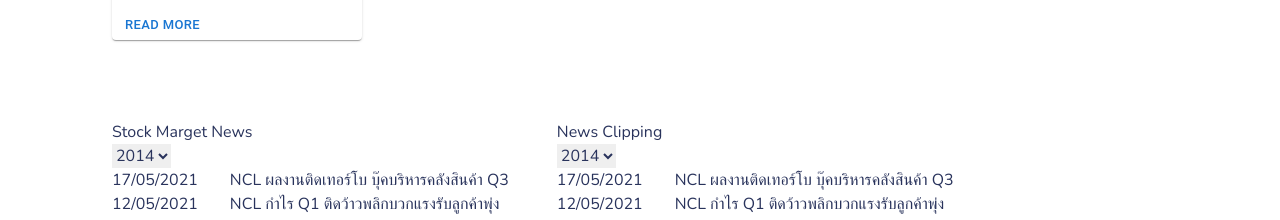
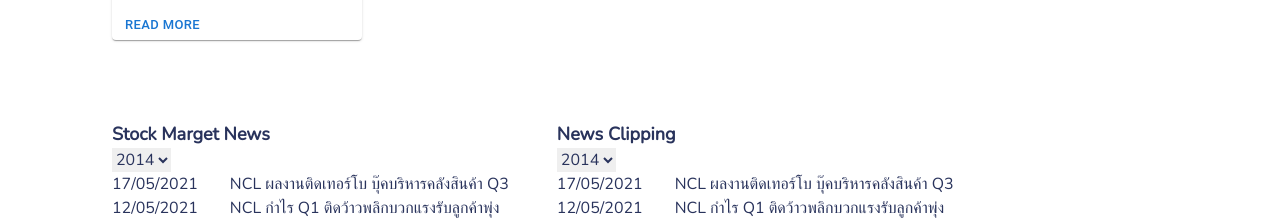
Before and after one commit to PloyyNK/ncl-website, a React (Create React App) app: page /news-events-ncl in a window 1280 px wide. Shown: the part 1360-1580 px from the top of the page. Built offline with nearby package versions, Linux system fonts and the light colour scheme.

Commit message:
add business

```diff
--- a/src/pages/Business.js
+++ b/src/pages/Business.js
@@ -90,6 +90,10 @@ export default function Business() {
                         <img src='https://i.imgur.com/UGiBAPz.jpg' />
                     </div>
                 </div>
+                <div>
+                    <h1 className='font-bold text-2xl ml-8'>Summary of the nature of logistics management services</h1>
+                    <img className='w-4/6 mx-auto mt-8 mb-8' src='https://www.nclthailand.com/uploads/upfiles/images/%E0%B8%A5%E0%B8%B1%E0%B8%81%E0%B8%A9%E0%B8%93%E0%B8%B0%E0%B8%9B%E0%B8%A3%E0%B8%B0%E0%B8%81%E0%B8%AD%E0%B8%9A%E0%B8%98%E0%B8%B8%E0%B8%A3%E0%B8%81%E0%B8%B4%E0%B8%88%20EN.jpg' />
+                </div>
                 <Footer />
             </Transitions>
         </>
--- a/src/pages/NewsEvents.js
+++ b/src/pages/NewsEvents.js
@@ -52,11 +52,11 @@ export default function NewsEvents() {
 
             <div className='stock-clipping-news'>
                 <div className='stock-news'>
-                    <h1>Stock Marget News</h1>
+                    <h1 className='font-bold text-lg'>Stock Marget News</h1>
                     <NewsStock />
                 </div>
                 <div className='clipping-news'>
-                    <h1>News Clipping</h1>
+                    <h1 className='font-bold text-lg'>News Clipping</h1>
                     <NewsClipping />
                 </div>
             </div>
```
